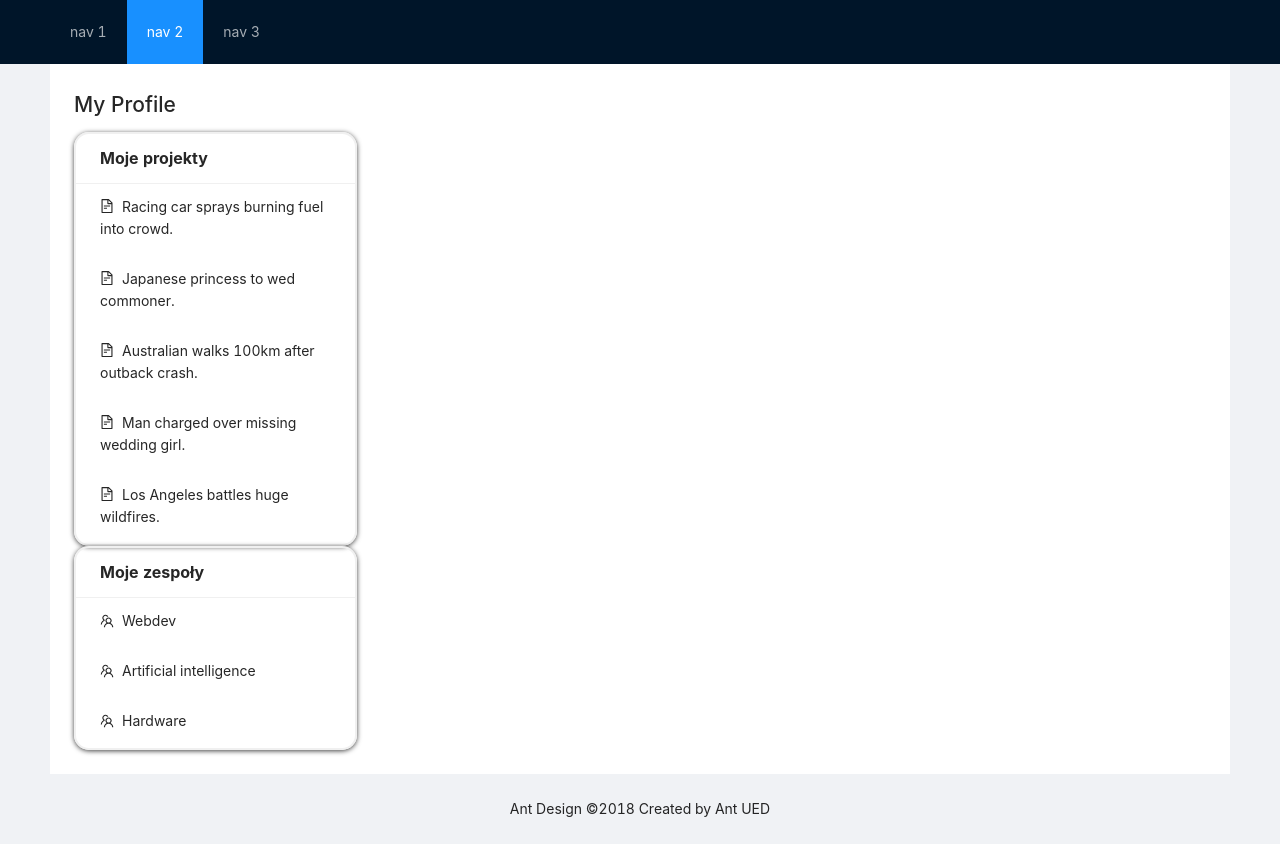
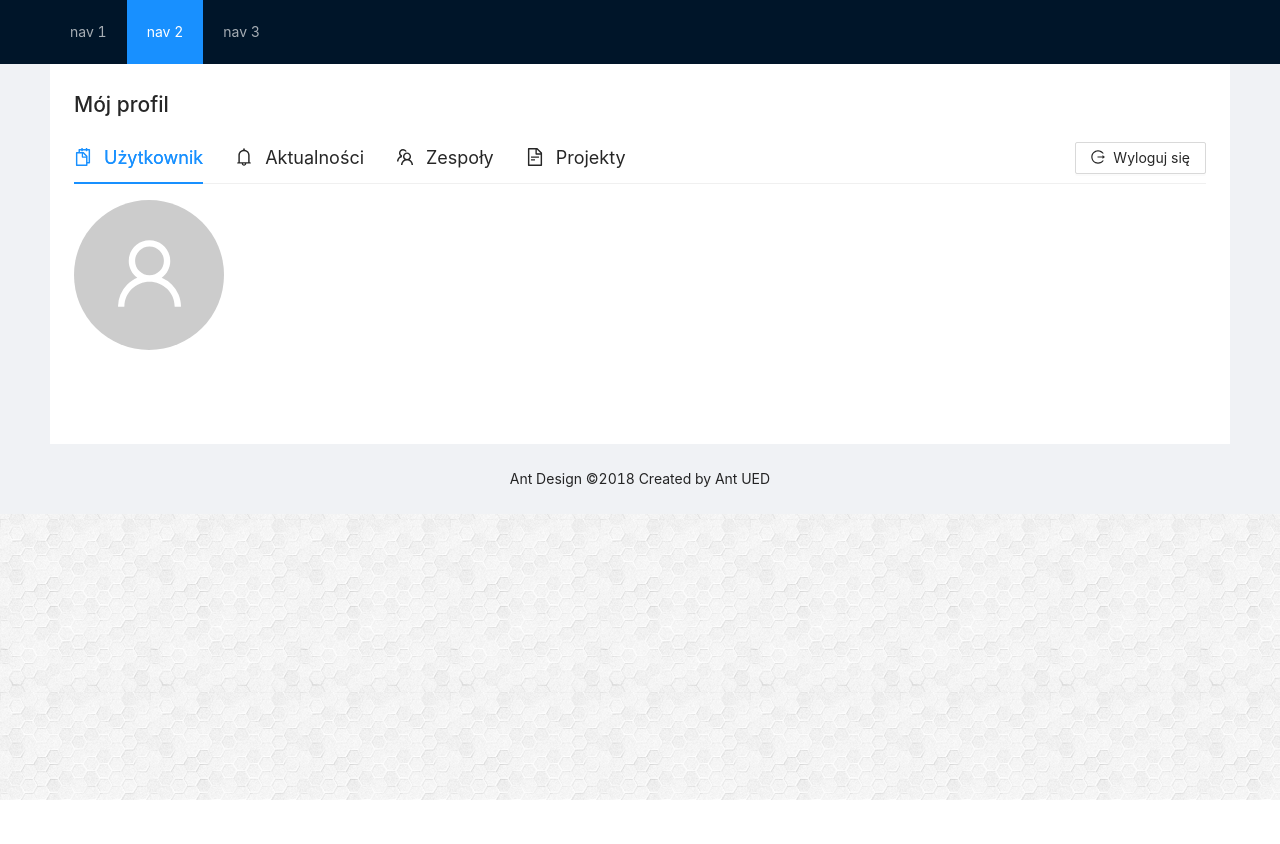
Before and after one commit to grupacosmo/portal-frontend, a React (Create React App) app: page /my-profile in a window 1280 px wide. After the commit the page ends 800 px from the top, so only its background shows below. Built offline with nearby package versions, Linux system fonts and the light colour scheme.

Commit message:
Created my-profile

```diff
--- a/src/views/MyProfile/MyProfile.js
+++ b/src/views/MyProfile/MyProfile.js
@@ -1,10 +1,9 @@
 import React from 'react';
 import './style.css';
-import {Layout, Space, Row, Col, Menu} from 'antd';
+import 'antd/dist/antd.css';
+import {Layout, Space, Row, Col, Menu, Avatar, Tabs, Button} from 'antd';
 import SiderList from "../../components/SiderList";
-import {TeamOutlined,FileTextOutlined} from '@ant-design/icons';
-
-const {Header, Content, Footer} = Layout;
+import {TeamOutlined, FileTextOutlined, UserOutlined, SnippetsOutlined, BellOutlined, LogoutOutlined} from '@ant-design/icons';
 
 const projectsListData = [
     'Racing car sprays burning fuel into crowd.',
@@ -20,6 +19,18 @@ const teamsListData = [
     'Hardware',
 ];
 
+const {Header, Content, Footer} = Layout;
+const {TabPane} = Tabs;
+
+const tabBarContent = [
+    <span className="TabBarPane"><SnippetsOutlined/>Użytkownik</span>,
+    <span className="TabBarPane"><BellOutlined />Aktualności</span>,
+    <span className="TabBarPane"><TeamOutlined/>Zespoły</span>,
+    <span className="TabBarPane"><FileTextOutlined/>Projekty</span>,
+]
+
+const operations = <Button><LogoutOutlined />Wyloguj się</Button>;
+
 const MyProfile = () => {
     return (
         <Layout>
@@ -34,17 +45,41 @@ const MyProfile = () => {
 
             <Content className="site-layout" style={{padding: '0 50px', marginTop: 64}}>
                 <div className="site-layout-background" style={{padding: 24, minHeight: 380}}>
-                    <h1>My Profile</h1>
+                    <h1>Mój profil</h1>
+
+                     <Tabs defaultActiveKey="1" tabBarExtraContent={operations}>
+                        <TabPane tab={tabBarContent[0]} key="1">
+                            <Avatar size={150} icon={<UserOutlined />}/>
+                        </TabPane>
+
+                        <TabPane tab={tabBarContent[1]} key="2">
+
+                        </TabPane>
+
+                        <TabPane tab={tabBarContent[2]} key="3">
+                            <Row>
+                                <Col xs={24} md={8} lg={6}>
+                                    <div>
+                                        <Space size="middle" direction="vertical" style={{display:"inline"}}>
+                                            <SiderList data={teamsListData} header="Moje zespoły" icon={<TeamOutlined style={{marginRight: 8}}/>}/>
+                                        </Space>
+                                    </div>
+                                </Col>
+                            </Row>
+                        </TabPane>
+
+                        <TabPane tab={tabBarContent[3]} key="4">
                             <Row>
                                 <Col xs={24} md={8} lg={6}>
                                     <div>
                                         <Space size="middle" direction="vertical" style={{display:"inline"}}>
                                             <SiderList data={projectsListData} header="Moje projekty" icon={<FileTextOutlined style={{marginRight: 8}}/>}/>
-                                    <SiderList data={teamsListData} header="Moje zespoły" icon={<TeamOutlined style={{marginRight: 8}}/>}/>
                                         </Space>
                                     </div>
                                 </Col>
                             </Row>
+                        </TabPane>
+                    </Tabs>
                 </div>
             </Content>
 
```
Also changed, not shown: src/views/MyProfile/style.css (line endings or trailing spaces). Lines whose indentation alone changed are shown as unchanged.
